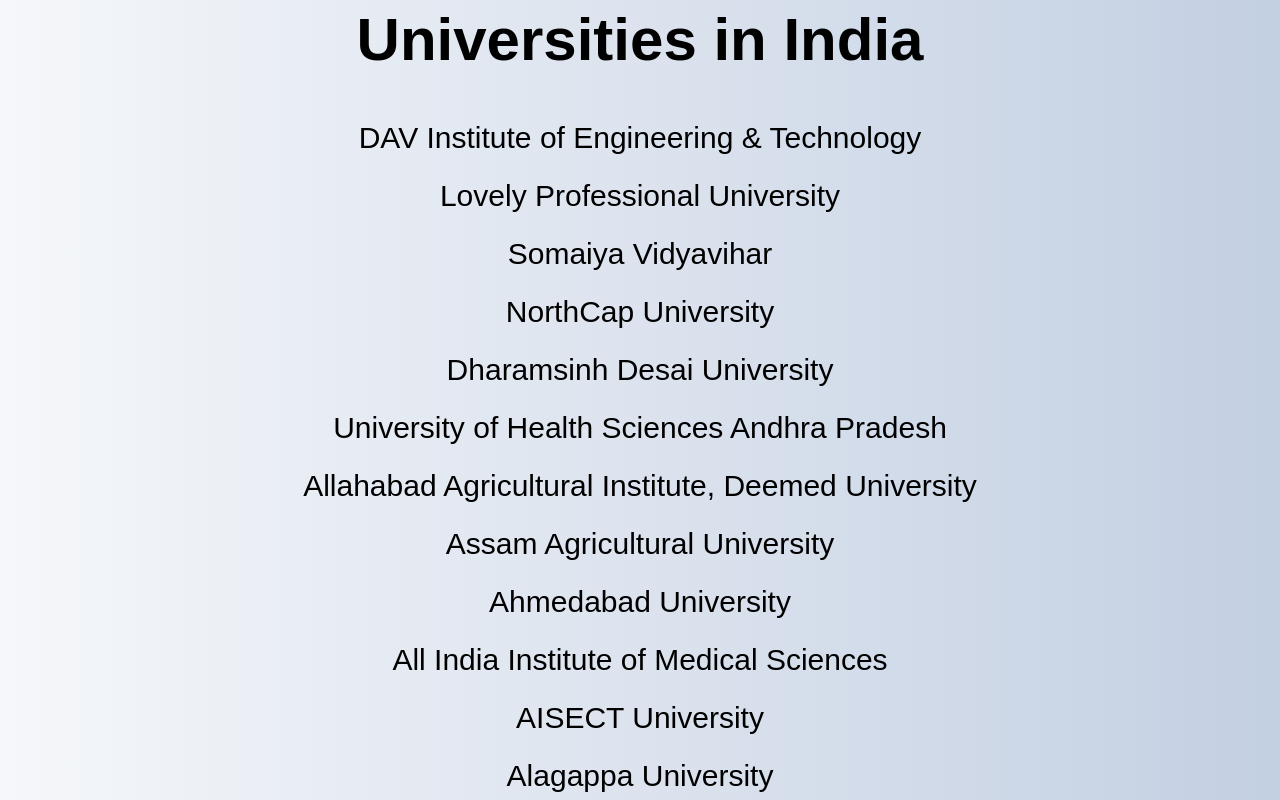
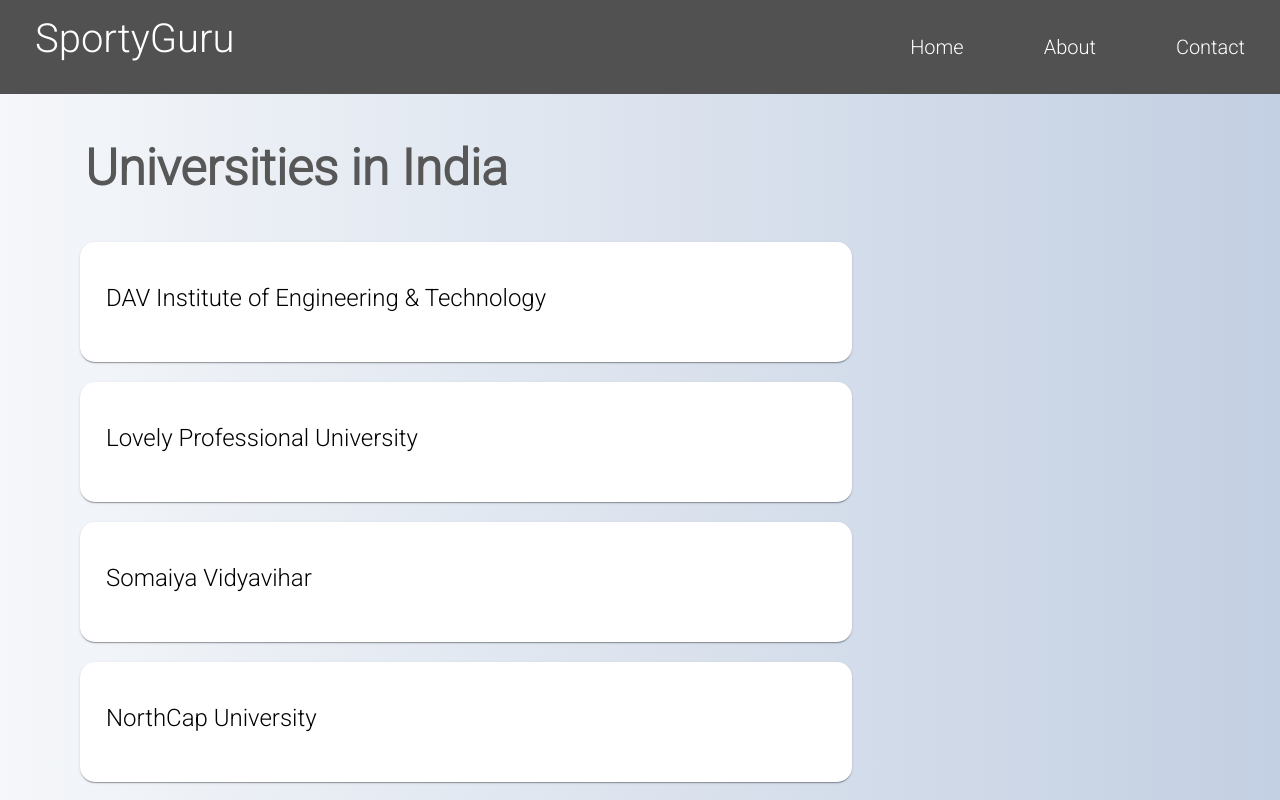
Before and after one commit to poojavishnoi/sportyGuru, a React (Create React App) app: page / in a window 1280 px wide. Shown: the top 800 px of the page. Built offline with nearby package versions, Linux system fonts and the light colour scheme.

Commit message:
changed UI

```diff
--- a/src/App.css
+++ b/src/App.css
@@ -1,3 +1,5 @@
+@import url('https://fonts.googleapis.com/css2?family=Merriweather:wght@300&family=Roboto:wght@300&display=swap');
+
 *{
   margin: 0;
   padding: 0;
@@ -7,14 +9,20 @@
 
 .App{
   /* padding: 5px; */
-  font-family:Arial, Helvetica, sans-serif;
-  background-image: linear-gradient(to right, #f5f7fa, #e8edf4, #dce3ee, #cfd9e8, #c3cfe2);}
+  background-image: linear-gradient(to right, #f5f7fa, #e8edf4, #dce3ee, #cfd9e8, #c3cfe2);
+  font-family: 'Merriweather', serif;
+  font-family: 'Roboto', sans-serif;
+  min-width: fit-content;
+}
 
 .header{
-  color: black;
-  font-size: 60px;
-  text-align: center;
+  color: rgb(87, 87, 87);
+  font-size: 50px;
+  text-align: left;
   padding: 5px;
+  margin-top: 40px ;
+  margin-left: 80px;
+
 
 }
 
@@ -24,15 +32,28 @@
   justify-content: space-around;
   padding: 20px;
   margin: 10px 50px;
-  align-items: center;
-  border-radius: 15px;
-  /* background: rgb(245,247,250);
-  background: linear-gradient(90deg, rgba(245,247,250,1) 0%, rgba(195,207,226,1) 100%); */
-  /* background-image: linear-gradient(to right top, #0f2027, #12252c, #152931, #192e37, #1c333c, #1e3741, #213c46, #23404b, #254551, #274957, #2a4e5e, #2c5364); */
+  align-items:flex-start;
+  /* border-radius: 35px; */
+}
+
+.card{
+
+  margin: 10px;
+  display: flex;
+  height: 120px;
+  border-radius: 15px !important;
+  padding: 10px;
+
+}
+
+.individual_card{
+  font-weight: 500;
+  color: rgb(56, 55, 55) ;
+
 }
 
 .list{
-  list-style: none;
+  list-style:decimal;
   padding: 12px;
   font-size: 30px;
 }
@@ -44,6 +65,6 @@
 
 li:hover{
   transform: scale(1.25);
-  transition-duration: 1s;
+  transition-duration: 0.5s;
 
 }
--- a/src/App.js
+++ b/src/App.js
@@ -1,5 +1,10 @@
 import React, {useState, useEffect} from 'react';
 import './App.css';
+import Header from './components/header';
+import Card from '@mui/material/Card';
+import CardContent from '@mui/material/CardContent';
+import Typography from '@mui/material/Typography';
+import { CardActionArea } from '@mui/material';
 
 
 function App() {
@@ -20,7 +25,7 @@
       .then(data => {
         let obj = [];
         for(let i=0; i < data.length; i++){
-          obj.push({'name':data[i].name, 'link':data[i].web_pages[0]})
+          obj.push({'name':data[i].name, 'link':data[i].web_pages[0], 'domain': data[i].domains[0]})
 
         }
         setDetails(obj)
@@ -33,6 +38,7 @@
 
   return (
     <div className="App">
+      <Header/>
       <h1 className='header'>Universities in India</h1>
       <div className='university_link'>
 
@@ -41,9 +47,20 @@
           detail => {
             return (
               <div>
-                <li className='list'>
-                <a href={detail.link} target={"_blank"} rel={'noopener noreferrer'}>{detail.name}</a>
-                </li>
+              <Card className='card'>
+              <CardActionArea>
+
+              <CardContent>
+                  <Typography className='individual_card' sx={{maxWidth: 720, width: 720, }} gutterBottom variant="h5" component="div">
+                  <a href={detail.link} target={"_blank"} rel={'noopener noreferrer'}>{detail.name}</a>
+                  </Typography>
+
+                </CardContent>
+              </CardActionArea>
+            </Card>
+
+
+
               </div>
             )
 
```
